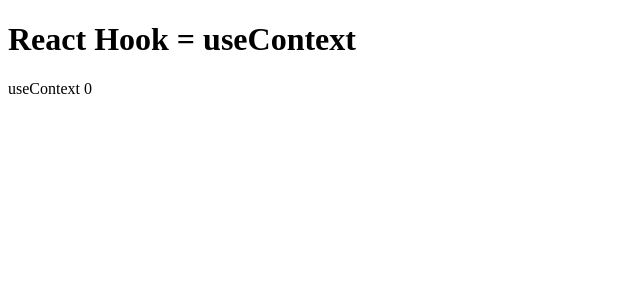
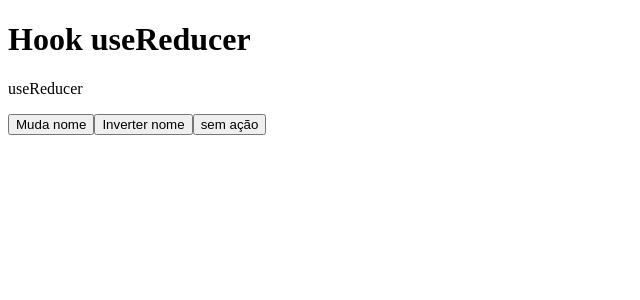
Before and after one commit to walber-vaz/curso-react, a React (Create React App) app in the folder segundo-projeto/: page / in a window 1280 px wide. Shown: the top 300 px of the page, without its empty margins (0-640 px from the left). Built offline with nearby package versions, Linux system fonts and the light colour scheme.

Commit message:
chore: 📣 used Hooks - useReducer muito complexo

```diff
--- a/segundo-projeto/src/App.jsx
+++ b/segundo-projeto/src/App.jsx
@@ -1,11 +1,52 @@
-import { Div } from './components/Div';
-import { AppContext } from './contexts/AppContext';
+import { useReducer } from 'react';
+
+const globalState = {
+  title: 'Hook useReducer',
+  body: 'useReducer',
+  counter: 0,
+};
+
+const reducer = (state, action) => {
+  switch (action.type) {
+    case 'muda': {
+      console.log('Chamou muda com ', action.payload);
+      return { ...state, title: 'Mudou', body: action.payload };
+    }
+    case 'inverter': {
+      console.log('Chamou inverter');
+      const { title } = state;
+      return { ...state, title: title.split('').reverse().join('') };
+    }
+  }
+  console.log('NENHUMA ACTION ENCOTRADA');
+  return { ...state };
+};
 
 function App() {
+  const [state, dispatch] = useReducer(reducer, globalState);
+  const { title, body, couter } = state;
+
   return (
-    <AppContext>
-      <Div />
-    </AppContext>
+    <div>
+      <h1>
+        {title} {couter}
+      </h1>
+      <p>{body}</p>
+      <button
+        onClick={() =>
+          dispatch({
+            type: 'muda',
+            payload: new Date().toLocaleString('pt-br'),
+          })
+        }
+      >
+        Muda nome
+      </button>
+      <button onClick={() => dispatch({ type: 'inverter' })}>
+        Inverter nome
+      </button>
+      <button onClick={() => dispatch({ type: '' })}>sem ação</button>
+    </div>
   );
 }
 
--- a/segundo-projeto/src/components/Content/index.jsx
+++ /dev/null
@@ -1,15 +0,0 @@
-import { useContext } from 'react';
-import { GlobalContext } from '../../contexts/AppContext';
-
-export const Content = () => {
-  const {
-    state: { body, counter },
-    state,
-    setState,
-  } = useContext(GlobalContext);
-  return (
-    <p onClick={() => setState({ ...state, counter: counter + 1 })}>
-      {body} {counter}
-    </p>
-  );
-};
--- a/segundo-projeto/src/components/Div/index.jsx
+++ /dev/null
@@ -1,11 +0,0 @@
-import { Content } from '../Content';
-import { Heading } from '../Heading';
-
-export const Div = () => {
-  return (
-    <>
-      <Heading />
-      <Content />
-    </>
-  );
-};
--- a/segundo-projeto/src/components/Heading/index.jsx
+++ /dev/null
@@ -1,9 +0,0 @@
-import { useContext } from 'react';
-import { GlobalContext } from '../../contexts/AppContext';
-
-export const Heading = () => {
-  const {
-    state: { title },
-  } = useContext(GlobalContext);
-  return <h1>{title}</h1>;
-};
--- a/segundo-projeto/src/contexts/AppContext/data.js
+++ /dev/null
@@ -1,5 +0,0 @@
-export const globalState = {
-  title: 'React Hook = useContext',
-  body: 'useContext',
-  counter: 0,
-};
--- a/segundo-projeto/src/contexts/AppContext/index.jsx
+++ /dev/null
@@ -1,19 +0,0 @@
-import { createContext, useState } from 'react';
-import { node } from 'prop-types';
-import { globalState } from './data';
-
-export const GlobalContext = createContext();
-
-export const AppContext = ({ children }) => {
-  const [state, setState] = useState(globalState);
-
-  return (
-    <GlobalContext.Provider value={{ state, setState }}>
-      {children}
-    </GlobalContext.Provider>
-  );
-};
-
-AppContext.propTypes = {
-  children: node,
-};
```
